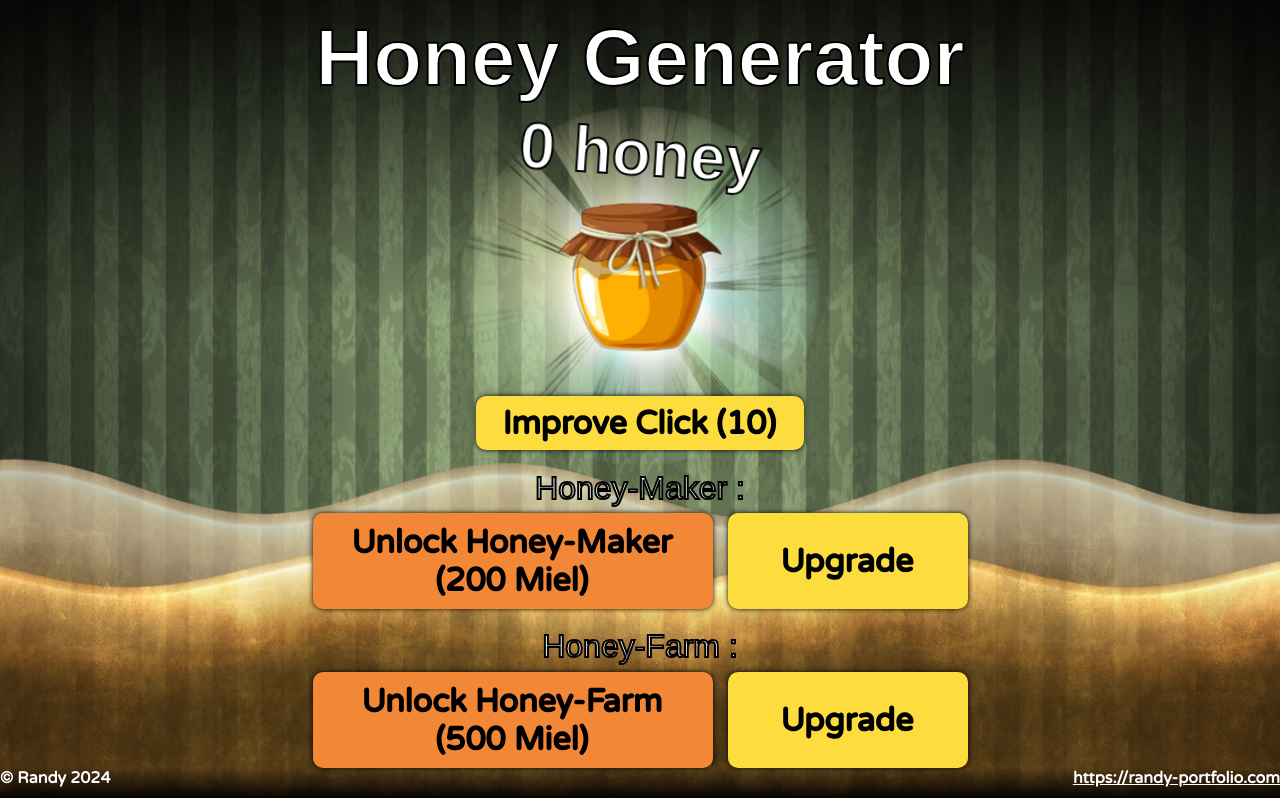
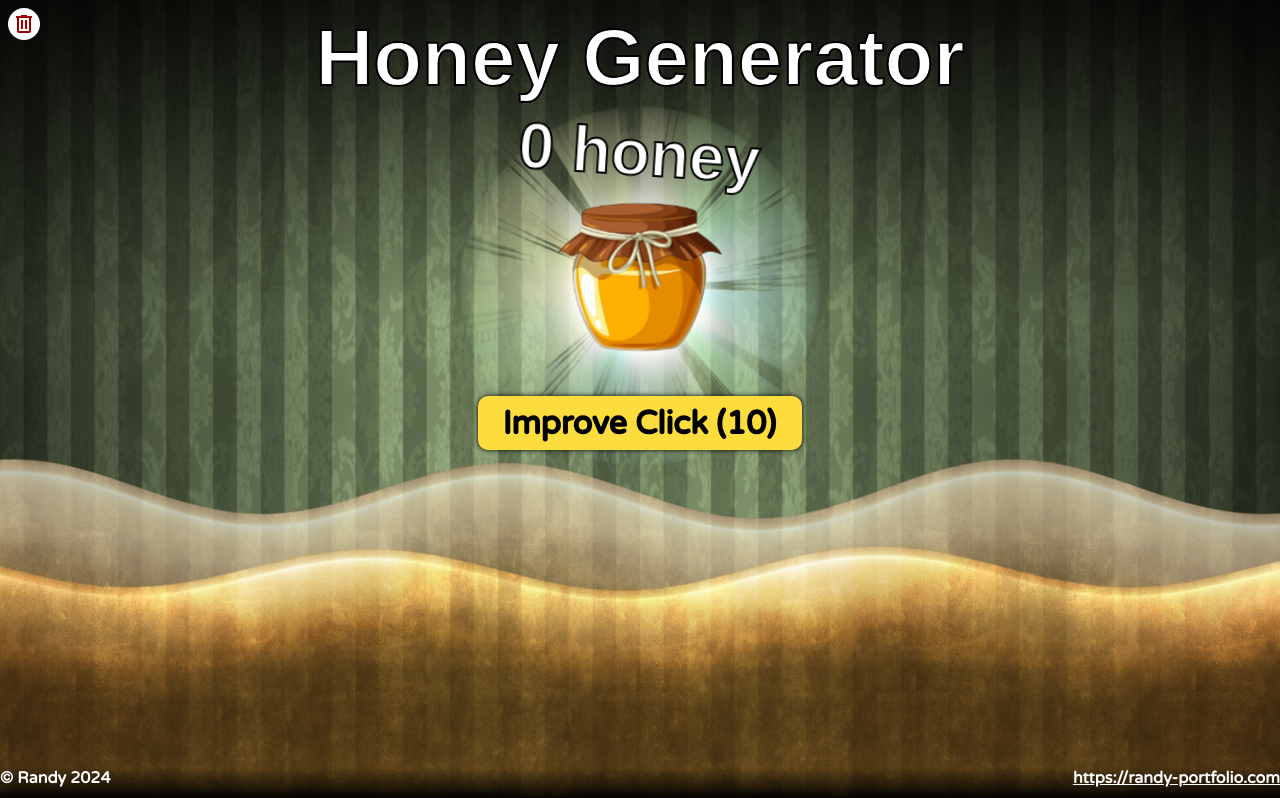
Before and after one commit to Randy-l7/HoneyMaker, a website with bundled scripts: page index.html in a window 1280 px wide. Shown: the top 798 px of the page. Built offline with nearby package versions, Linux system fonts and the light colour scheme; a web font is replaced by a local one.

Commit message:
New upgrade display

```diff
--- a/index.html
+++ b/index.html
@@ -8,10 +8,13 @@
   <link rel="preconnect" href="https://fonts.googleapis.com">
   <link rel="preconnect" href="https://fonts.gstatic.com" crossorigin>
   <link href="https://fonts.googleapis.com/css2?family=Roboto:ital,wght@0,100;0,300;0,400;0,500;0,700;0,900;1,100;1,300;1,400;1,500;1,700;1,900&display=swap" rel="stylesheet">
+  <link rel="stylesheet" href="https://fonts.googleapis.com/css2?family=Material+Symbols+Outlined:opsz,wght,FILL,GRAD@20..48,100..700,0..1,-50..200">
   <link rel="stylesheet" href="style.css">
+
 
 </head>
 <body>
+    <header><span id="deleteButton" class="material-symbols-outlined">delete</span></header>
 
     <canvas id="newElementsContainer"></canvas>
     <div id="topPannel">
@@ -44,17 +47,32 @@
                             </div>
                         </div>
                     </div>
+
+
                     <button id="clickImprove">Upgrade</button>
-                    <div id="upgradeName"><p>Honey-Maker :</p></div>
-                    <div id="counterAutoDisplay" class="row-flex">
+                    <div id="idleFarmersContainer">
+                        <div class="idleFarmer"data-upgrade="Honey-Maker">
+                            <div class="upgradeName" ><p>Honey-Maker :</p></div>
+                            <div class="counterAutoDisplay row-flex">
+                                <button class="counterAuto">Unlock Honey-Maker<br>(200 Miel)</button>
+                                <button class="counterAutoUpgrade">Upgrade<div class="upgradePrice"></div></button>
+                            </div>
+                        </div>
+                        <div class="idleFarmer" data-upgrade="Honey-Farm">
+                            <div class="upgradeName"><p>Honey-Farm :</p></div>
+                            <div class="counterAutoDisplay row-flex">
+                                <button class="counterAuto">Unlock Honey-Farm<br>(500 Miel)</button>
+                                <button class="counterAutoUpgrade">Upgrade<div class="upgradePrice"></div></button>
+                            </div>
+                        </div>
+                        <div class="idleFarmer"data-upgrade="Honey-Miner">
+                            <div class="upgradeName" ><p>Honey-Miner :</p></div>
+                            <div class="counterAutoDisplay row-flex">
+                                <button class="counterAuto">Unlock Honey-Miner<br>(10000 Miel)</button>
+                                <button class="counterAutoUpgrade">Upgrade<div class="upgradePrice"></div></button>
+                            </div>
+                        </div>
 
-                        <button class="counterAuto" data-upgrade ="Honey-Maker">Unlock Honey-Maker<br>(200 Miel)</button>
-                        <button class="counterAutoUpgrade" data-upgrade ="Honey-Maker">Upgrade<div class="upgradePrice"></div></button>
-                    </div>
-                    <div id="upgradeName"><p>Honey-Farm :</p></div>
-                    <div id="counterAutoDisplay" class="row-flex">
-                        <button class="counterAuto" data-upgrade="Honey-Farm">Unlock Honey-Farm<br>(500 Miel)</button>
-                        <button class="counterAutoUpgrade" data-upgrade="Honey-Farm">Upgrade<div class="upgradePrice"></div></button>
                     </div>
                 </div>
             </div>
--- a/script/clickImprovement.js
+++ b/script/clickImprovement.js
@@ -20,10 +20,10 @@ export class ClickImprovement {
     }
 
     static upgradeClick() {
-        if (Game.total >= this.milestones[this.currentMilestoneIndex]) {
+        if (Game.currentTotal >= this.milestones[this.currentMilestoneIndex]) {
             this.clickIncrement = Math.pow(2, this.currentMilestoneIndex + 1);
             this.currentMilestoneIndex++;
-            Game.total -= this.milestones[this.currentMilestoneIndex - 1];
+            Game.currentTotal -= this.milestones[this.currentMilestoneIndex - 1];
             this.actualMilestone();
             Game.refresh();
         } else {
--- a/script/game.js
+++ b/script/game.js
@@ -4,63 +4,64 @@ import { Upgrade } from './upgrade.js';
 import { ClickImprovement } from './clickImprovement.js';
 import { ErrorManager, notEnoughError } from './errorManager.js';
 
-
-
-const addButtonElement = document.getElementById('counterAdd');
-
-
-
 export class Game {
-    static total = 0;
+    static deleteStoredDataButton = document.getElementById('deleteButton');
+    static addButtonElement = document.getElementById('counterAdd');
+    static currentTotal = 0;
+    static totalEarned = 0;
     static counterTotalSpeed = document.getElementById('totalSpeed');
     static spaceCanvas = document.getElementById('newElementsContainer');
     static autoInterval = null;
     static Doigby = new Audio('audio/doigby.mp3');
-    static counterAutoElement = document.querySelectorAll(".counterAuto");
     static counterDisplayElement = document.getElementById('counterDisplay');
-    static counterAutoUpgradeButtons = document.querySelectorAll(".counterAutoUpgrade");
-    static upgradePrices = Array.from(this.counterAutoUpgradeButtons).map(button => button.querySelector(".upgradePrice"));
+    static idleFarmerElements = document.querySelectorAll(".idleFarmer");
     static upgradePriceMilestones = Array.from({ length: 1000 }, (_, i) => Math.round(200 + 100 * i));
     static currentMapUpgradePriceIndex = 0;
     static fallingPot = [];
     static startTimer = 0.0;
+    static isSavingDisabled = false;
     static upgradeMap = new Map([
-        ["Honey-Maker", new Upgrade(1, 200)],
-        ["Honey-Farm", new Upgrade(4, 500)]
+        ["Honey-Maker", new Upgrade(1, 200, 1)],
+        ["Honey-Farm", new Upgrade(4, 500, 200)],
+        ["Honey-Miner", new Upgrade(10, 10000, 2000)]
     ]);
     static milestonesMap = new Map([
         [0, { img: Object.assign(new Image(), { src: "img/honey.png" }), factor: 1, size: 32 }],
         [2000, { img: Object.assign(new Image(), { src: "img/box.png" }), factor: 2000, size: 128 }]
     ]);
 
+    static gainHoney(value) {
+        this.currentTotal += value;
+        this.totalEarned += value;
+    }
+
+    static showUpgrade(upgradeIndex) {
+        // const nextIndex = ++upgradeIndex
+        // const upgrade = Array.from(this.upgradeMap.values())[nextIndex]
+        // upgrade.isAvailable = true
+    }
+
     static initialize() {
-        console.log(this.counterAutoUpgradeButtons);
         this.autoInterval = setInterval(this.refreshTimer.bind(this), 500);
         this.onResize();
-        this.counterAutoUpgradeButtons.forEach((button) => {
-            const name = button.getAttribute('data-upgrade');
+        this.idleFarmerElements.forEach((element) => {
+            const name = element.getAttribute('data-upgrade');
             const upgrade = this.upgradeMap.get(name);
-            upgrade.name = name
-            upgrade.buttonUpgrade = button
-            button.addEventListener('click', () => upgrade.onClickCounterUpgrade());
+            upgrade.element = element;
+            upgrade.name = name;
+            upgrade.buttonUnlock = element.querySelector('.counterAuto');
+            upgrade.buttonUpgrade = element.querySelector('.counterAutoUpgrade');
+            upgrade.buttonUnlock.addEventListener('click', () => upgrade.onClickCounter());
+            upgrade.buttonUpgrade.addEventListener('click', () => upgrade.onClickCounterUpgrade());
+            upgrade.refreshSpeed();
         }, this);
-        console.log(this.counterAutoElement);
-        this.counterAutoElement.forEach((button) => {
-            console.log(button);
-            const name = button.getAttribute('data-upgrade');
-            const upgrade = this.upgradeMap.get(name);
-            upgrade.buttonUnlock = button
-            button.addEventListener('click', () => upgrade.onClickCounter());
-        }, this);
-        this.upgradeMap.forEach((item)=> {
-            item.refreshSpeed();
-        })
+        this.refresh();
     }
 
     static updateImage() {
         let currentConfig = null;
         for (const [limit, config] of this.milestonesMap) {
-            if (this.total >= limit) {
+            if (this.currentTotal >= limit) {
                 currentConfig = config;
             }
         }
@@ -68,7 +69,8 @@ export class Game {
     }
 
     static refresh() {
-        const totalString = Math.floor(this.total).toLocaleString("en-us");
+        this.upgradeMap.forEach((upgrade) => upgrade.updateAvailableClass(this.totalEarned));
+        const totalString = Math.floor(this.currentTotal).toLocaleString("en-us");
         document.title = `Honey : ${totalString}`;
         let config = this.updateImage();
         const ctx = this.spaceCanvas.getContext("2d");
@@ -76,7 +78,7 @@ export class Game {
         ctx.clearRect(0, 0, this.spaceCanvas.width, this.spaceCanvas.height);
         const { img, factor, size } = config;
         this.counterDisplayElement.textContent = `${totalString} honey`;
-        for (let i = 0; i < Math.floor(this.total / factor); i++) {
+        for (let i = 0; i < Math.floor(this.currentTotal / factor); i++) {
             ctx.drawImage(img, (i * size) % this.spaceCanvas.width, Math.floor((i * size) / this.spaceCanvas.width) * size, size, size);
         }
         this.saveState();
@@ -101,11 +103,13 @@ export class Game {
     }
 
     static onMouseDown() {
-        this.total += ClickImprovement.clickIncrement;
+        this.gainHoney(ClickImprovement.clickIncrement);
         let audioPlay = new Audio('audio/honey-sfx.mp3');
+        audioPlay.volume = 0.2;
+        this.Doigby.play();
+        this.Doigby.volume = 0.1;
         this.animationFalling();
         audioPlay.play();
-        this.Doigby.play();
         this.refresh();
     }
 
@@ -117,7 +121,7 @@ export class Game {
             gain += dif / 1000 * upgrade.currentSpeed;
         });
         if (gain >= 1) {
-            this.total += gain;
+            this.gainHoney(gain);
             this.startTimer = time;
             this.refresh();
         }
@@ -146,12 +150,15 @@ export class Game {
 
     static computeTotalSpeed() {
         const totalspeed = this.upgradeMap.values().reduce((acc, item) => item.currentSpeed + acc, 0);
-        this.counterTotalSpeed.textContent= `${totalspeed} honey/s`
+        this.counterTotalSpeed.textContent = `${totalspeed} honey/s`;
     }
 
     static saveState() {
+        if (this.isSavingDisabled) return;
+
         const state = {
-            total: this.total,
+            totalEarned: this.totalEarned,
+            currentTotal: this.currentTotal,
             upgradeMap: JSON.stringify(Object.fromEntries(this.upgradeMap)),
             currentUpgradePriceMilestonesIndex: this.currentUpgradePriceMilestonesIndex,
             clickIncrement: ClickImprovement.clickIncrement,
@@ -166,11 +173,12 @@ export class Game {
         const savedState = localStorage.getItem('gameState');
         if (savedState) {
             const state = JSON.parse(savedState);
-            this.total = state.total;
+            this.currentTotal = state.currentTotal;
+            this.totalEarned = state.totalEarned;
 
             const parsedUpgradeMap = JSON.parse(state.upgradeMap);
             this.upgradeMap = new Map(Object.entries(parsedUpgradeMap).map(([key, value]) => {
-              return [key, Object.assign(new Upgrade(), value)];
+                return [key, Object.assign(new Upgrade(), value)];
             }));
             this.currentUpgradePriceMilestonesIndex = state.currentUpgradePriceMilestonesIndex;
             ClickImprovement.clickIncrement = state.clickIncrement;
@@ -181,13 +189,24 @@ export class Game {
             this.refresh();
         }
     }
+
+    static clearState() {
+        const userConfirm = window.confirm('Are you sure you want to erase all your data?');
+        if (userConfirm) {
+            this.isSavingDisabled = true;
+            localStorage.removeItem('gameState');
+            this.loadState();
+            window.location.reload();
+        }
+    }
 }
 
 Game.loadState();
+Game.initialize();
 Game.update();
-addButtonElement.addEventListener('mousedown', () => Game.onMouseDown());
-
+Game.addButtonElement.addEventListener('mousedown', () => Game.onMouseDown());
+Game.deleteStoredDataButton.addEventListener('click', () => Game.clearState());
 ClickImprovement.improveClickElement.addEventListener('click', () => ClickImprovement.upgradeClick());
 ClickImprovement.initialize();
-Game.initialize();
+
 window.addEventListener("resize", () => Game.onResize());
--- a/script/upgrade.js
+++ b/script/upgrade.js
@@ -3,9 +3,8 @@
 import { Game } from './game.js';
 import { ErrorManager, notEnoughError } from './errorManager.js';
 
-
 export class Upgrade {
-    constructor(upgradeFactor = 0, baseCost = 0) {
+    constructor(upgradeFactor = 0, baseCost = 0, milestones = 0) {
         this._currentSpeed = 0;
         this.isActive = false;
         this.upgradeFactor = upgradeFactor;
@@ -14,7 +13,9 @@ export class Upgrade {
         this.buttonUnlock = null;
         this.buttonUpgrade = null;
         this.name = "default upgrade";
-
+        this.index = 0;
+        this.milestones = milestones;
+        this.element = null;
     }
 
     get currentSpeed() {
@@ -26,27 +27,32 @@ export class Upgrade {
         this.refreshSpeed();
     }
 
+    updateAvailableClass(totalEarned) {
+        if (totalEarned >= this.milestones && this.element && this.element.classList) {
+            this.element.classList.add('available');
+        }
+    }
+
     refreshSpeed() {
         if (this.currentSpeed) {
             this.buttonUnlock.textContent = `Current speed : ${this.currentSpeed.toLocaleString('en-US')}/s`;
-            this.buttonUpgrade.textContent = `Upgrade \n(${Math.floor(this.baseCost * Math.pow(1.5, this.level)).toLocaleString("en-us")})`
+            this.buttonUpgrade.textContent = `Upgrade \n(${Math.floor(this.baseCost * Math.pow(1.5, this.level)).toLocaleString("en-us")})`;
             this.buttonUnlock.classList.add('locked');
             Game.computeTotalSpeed();
         }
     }
 
     onClickCounter() {
-        if (Game.total < this.baseCost && !this.isActive) {
+        if (Game.currentTotal < this.baseCost && !this.isActive) {
             ErrorManager.errorMessageDisplay("Not enough honey!");
-        } else if (Game.total >= this.baseCost && !this.isActive) {
+        } else if (Game.currentTotal >= this.baseCost && !this.isActive) {
             if (!Game.startTimer) {
                 Game.startTimer = Date.now();
             }
-            Game.total -= this.baseCost;
+            Game.currentTotal -= this.baseCost;
             this.isActive = true;
             this.currentSpeed += this.upgradeFactor;
-
-
+            Game.showUpgrade(this.index);
             Game.refresh();
         }
     }
@@ -58,14 +64,13 @@ export class Upgrade {
         }
 
         const cost = this.baseCost * Math.pow(1.5, this.level);
-        if (Game.total < cost) {
+        if (Game.currentTotal < cost) {
             ErrorManager.errorMessageDisplay("Not enough honey!");
         } else {
             this.level++;
             this.currentSpeed += this.upgradeFactor;
-            Game.total -= cost;
+            Game.currentTotal -= cost;
             Game.refresh();
-
         }
     }
 }
--- a/style.css
+++ b/style.css
@@ -1,5 +1,35 @@
 @import url('https://fonts.googleapis.com/css2?family=Chango&display=swap');
 @import url('https://fonts.googleapis.com/css2?family=Varela+Round&display=swap');
+
+
+header {
+  position: fixed;
+    top: 0;
+    width: 100%;
+    height: 4dvh;
+    -webkit-text-stroke: 0px;
+    font-family: "Varela Round", sans-serif;
+    z-index: 2;
+
+
+
+}
+
+span.material-symbols-outlined {
+  font-size: 24px; /* Taille de l'icône */
+  color: rgb(160, 0, 0);  /* Couleur de l'icône */
+  margin-top: 1dvh;
+  margin-left: 1dvh;
+  padding: 0.5dvh;
+  background: white;
+  border-radius: 50%;
+  transition: background 0.3s ease-in-out;
+}
+
+span.material-symbols-outlined:hover {
+  background: grey;
+  }
+
 
 
 /* Custom Scrollbar */
@@ -403,16 +433,6 @@ footer {
 
 
 
-.counterAuto{
-    width: 25rem;
-    height: 6rem;
-    cursor: pointer;
-    text-align: center;
-}
-
-.counterAuto{
-    background-color: var(--orange);
-}
 
 h1 {
     text-align: center;
@@ -434,6 +454,7 @@ h1 {
   z-index: 1;
   position: fixed;
   width: 100dvw;
+  bottom: 1dvh;
 }
 
 #errorMessage {
@@ -480,12 +501,22 @@ h1 {
 }
 
 
-#upgradeName p {
+.upgradeName p {
   margin: 0;
   font-size: 2rem;
   font-weight: lighter;
   padding-top: 1rem;
   padding-bottom: .2rem;
+}
+.counterAuto{
+    width: 25rem;
+    height: 6rem;
+    cursor: pointer;
+    text-align: center;
+}
+
+.counterAuto{
+    background-color: var(--orange);
 }
 
 
@@ -495,6 +526,21 @@ h1 {
     width: 15rem;
 
 }
+
+.idleFarmer:not(.available) {
+  display: none;
+}
+
+/* .counterAuto:not(.available),.counterAutoUpgrade:not(.available) {
+  opacity: 0.5;
+  pointer-events: none;
+  background-color: grey
+} */
+
+
+
+
+
 
 /* #counterAutoUpgrade:hover {
     /* background-color: red;
```
